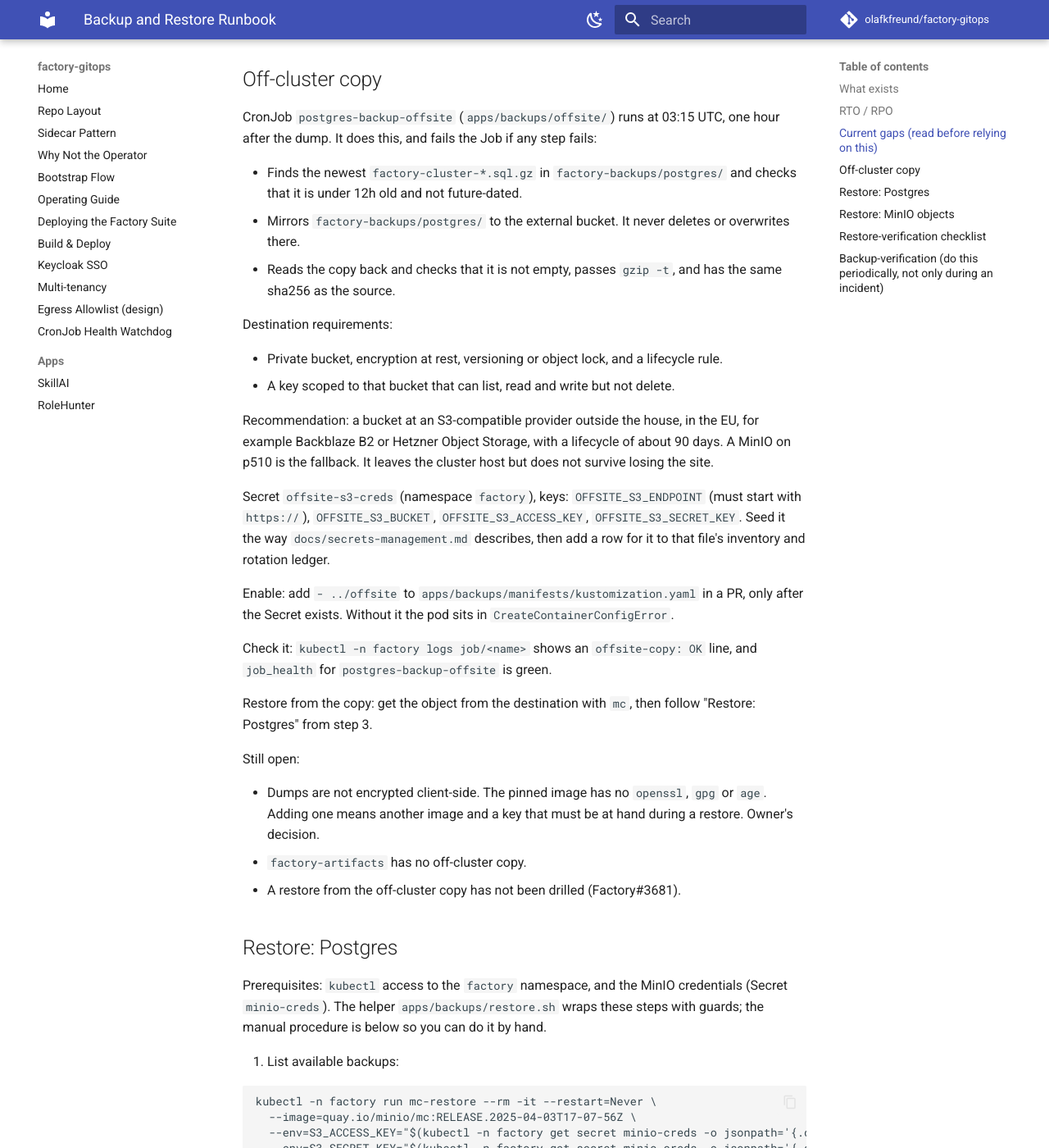
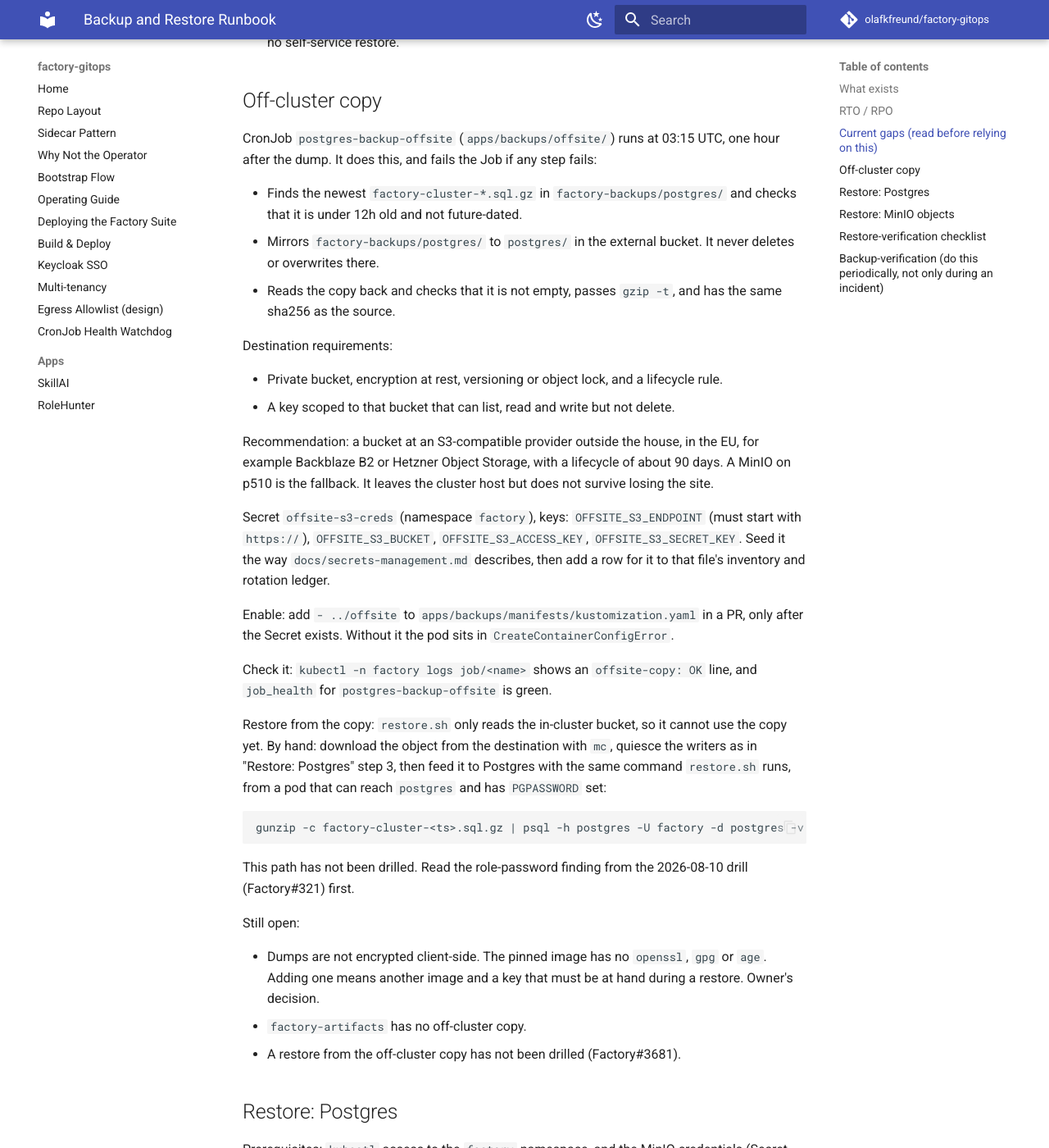
Before and after one commit to olafkfreund/factory-gitops, an MkDocs documentation site: the page built from docs/restore.md, in a window 1280 px wide and 1400 px high, scrolled down 1253 px. Shown: the whole window at 82% size. Built offline with MkDocs 1.6.1 and Material for MkDocs 9.7.7, drawn with Linux system fonts in a browser that asks for light colours; comment, search, counter and statistics services are not loaded; some of the changed text lies outside the part shown.

Commit message:
fix(backups): address review of the off-cluster copy (Factory#3681)
Fable review: restore-from-copy steps were not usable as written; test.sh
needed a directory in $0. agy review: newest-of-many selection was untested;
no activeDeadlineSeconds on a job that talks to an external endpoint (plan
step 3 updated); destination prefix and 25h worst case stated in the runbook.

Co-Authored-By: Claude Fable 5.2 <noreply@anthropic.com>
Claude-Session: https://claude.ai/code/session_01WtDyDqabJ8SR4gD3ubwYx1

````diff
--- a/docs/restore.md
+++ b/docs/restore.md
@@ -30,7 +30,8 @@ so a full restore is one `psql` feed.
 - RPO (max data loss): <= 24h. Backups run once daily; a failure between two runs
   loses at most one day of control-plane state (job_states and the per-service
   tables). Tighten by increasing the CronJob frequency or adding WAL archiving
-  (not implemented).
+  (not implemented). The off-cluster copy runs an hour after the dump, so a
+  restore from it can be up to 25h behind.
 - RTO (time to restore): target <= 1h for the Postgres restore below on the
   current single-node cluster (download + gunzip + psql of a few-GB dump). Actual
   time scales with dump size; measure it during the drill.
@@ -53,8 +54,8 @@ one hour after the dump. It does this, and fails the Job if any step fails:
 
 - Finds the newest `factory-cluster-*.sql.gz` in `factory-backups/postgres/` and
   checks that it is under 12h old and not future-dated.
-- Mirrors `factory-backups/postgres/` to the external bucket. It never deletes or
-  overwrites there.
+- Mirrors `factory-backups/postgres/` to `postgres/` in the external bucket. It
+  never deletes or overwrites there.
 - Reads the copy back and checks that it is not empty, passes `gzip -t`, and has
   the same sha256 as the source.
 
@@ -81,8 +82,18 @@ only after the Secret exists. Without it the pod sits in
 Check it: `kubectl -n factory logs job/<name>` shows an `offsite-copy: OK` line,
 and `job_health` for `postgres-backup-offsite` is green.
 
-Restore from the copy: get the object from the destination with `mc`, then follow
-"Restore: Postgres" from step 3.
+Restore from the copy: `restore.sh` only reads the in-cluster bucket, so it cannot
+use the copy yet. By hand: download the object from the destination with `mc`,
+quiesce the writers as in "Restore: Postgres" step 3, then feed it to Postgres
+with the same command `restore.sh` runs, from a pod that can reach `postgres`
+and has `PGPASSWORD` set:
+
+```
+gunzip -c factory-cluster-<ts>.sql.gz | psql -h postgres -U factory -d postgres -v ON_ERROR_STOP=1
+```
+
+This path has not been drilled. Read the role-password finding from the
+2026-08-10 drill (Factory#321) first.
 
 Still open:
 
````
Also changed, not shown: plan/2026-11-14-3681-offsite-backup-copy.md (+3 -1 lines), 2 other files.
